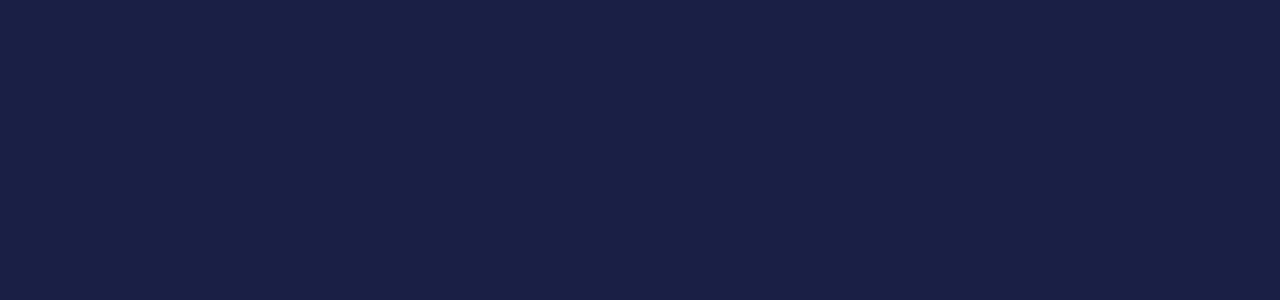
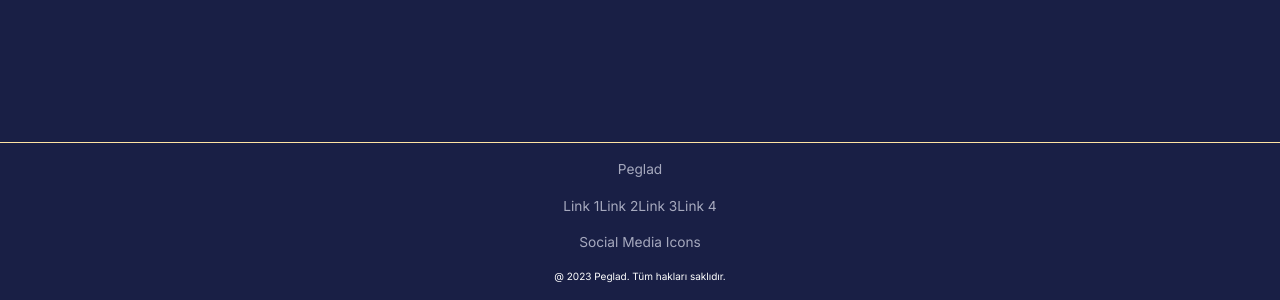
Before and after one commit to salihhugurr/business-landing, a React (Create React App) app: page /home in a window 1280 px wide. Shown: the part 722-1022 px from the top of the page. Before the commit the page ends 800 px from the top, so only its background shows below. Built offline with nearby package versions, Linux system fonts and the light colour scheme.

Commit message:
Footer Added -- Header & Sidebar & Navbar changes

```diff
--- /dev/null
+++ b/src/components/Footer.jsx
@@ -0,0 +1,81 @@
+import React from "react";
+import { Container, Typography, Link, Box, useTheme } from "@mui/material";
+import FlexBetween from "./FlexBetween";
+import { useTranslation } from "react-i18next";
+
+const Footer = () => {
+  const theme = useTheme();
+  const { t } = useTranslation();
+
+  return (
+    <footer>
+      <Box
+        flexDirection={"column"}
+        borderTop={1}
+        p={"1rem"}
+        sx={{
+          borderColor: theme.palette.secondary[300],
+          display: "flex",
+          justifyContent: "center",
+          alignItems: "center",
+        }}
+        gap="1rem"
+      >
+        <Typography
+          sx={{
+            color: theme.palette.primary[200],
+          }}
+        >
+          Peglad
+        </Typography>
+        <Box sx={{ display: "flex" }}>
+          <Typography
+            sx={{
+              color: theme.palette.primary[200],
+            }}
+          >
+            Link 1
+          </Typography>
+          <Typography
+            sx={{
+              color: theme.palette.primary[200],
+            }}
+          >
+            Link 2
+          </Typography>
+          <Typography
+            sx={{
+              color: theme.palette.primary[200],
+            }}
+          >
+            Link 3
+          </Typography>
+          <Typography
+            sx={{
+              color: theme.palette.primary[200],
+            }}
+          >
+            Link 4
+          </Typography>
+        </Box>
+        <Typography
+          sx={{
+            color: theme.palette.primary[200],
+          }}
+        >
+          Social Media Icons
+        </Typography>
+        <Typography
+          sx={{
+            color: theme.palette.primary[50],
+            fontSize: "10px",
+          }}
+        >
+          {t("Copyright")}
+        </Typography>
+      </Box>
+    </footer>
+  );
+};
+
+export default Footer;
--- a/src/components/Navbar.jsx
+++ b/src/components/Navbar.jsx
@@ -3,12 +3,10 @@ import {
   LightModeOutlined,
   DarkModeOutlined,
   Menu as MenuIcon,
-  ChevronLeftOutlined,
 } from "@mui/icons-material";
 import FlexBetween from "./FlexBetween";
 import { useDispatch } from "react-redux";
 import { setMode } from "state";
-import profileImage from "assets/profile.jpeg";
 import {
   AppBar,
   Button,
@@ -17,18 +15,14 @@ import {
   ListItem,
   ListItemText,
   ListItemButton,
-  InputBase,
-  Menu,
-  Box,
   Typography,
-  MenuItem,
   Toolbar,
   useTheme,
 } from "@mui/material";
 import { useLocation, useNavigate } from "react-router-dom";
 import { useTranslation } from "react-i18next";
 import i18next from "i18next";
-import Header from "./Header";
+import logo from "../assets/icon.svg";
 
 const navItems = [
   {
@@ -76,6 +70,14 @@ const Navbar = ({ isSidebarOpen, setIsSidebarOpen, isNonMobile }) => {
       <Toolbar sx={{ justifyContent: "space-between" }}>
         {/* LEFT SIDE */}
         <FlexBetween gap="1.5rem">
+          <img
+            src={logo}
+            style={{
+              height: isNonMobile ? 40 : 30,
+              width: isNonMobile ? 40 : 30,
+            }}
+            alt="Peglad."
+          />
           {isNonMobile && (
             <List sx={{ display: "flex" }}>
               {navItems.map(({ text, icon }) => {
@@ -104,9 +106,6 @@ const Navbar = ({ isSidebarOpen, setIsSidebarOpen, isNonMobile }) => {
                 );
               })}
             </List>
-          )}
-          {!isNonMobile && (
-            <Header title={active.toUpperCase()} fontSize="20px" />
           )}
         </FlexBetween>
 
--- a/src/components/Sidebar.jsx
+++ b/src/components/Sidebar.jsx
@@ -27,6 +27,7 @@ import { useLocation, useNavigate } from "react-router-dom";
 import FlexBetween from "./FlexBetween";
 import profileImage from "assets/profile.jpeg";
 import { useTranslation } from "react-i18next";
+import logo from "../assets/icon.svg";
 
 const navItems = [
   {
@@ -94,6 +95,11 @@ const Sidebar = ({
             <Box m={"1.5rem 2rem 2rem 3rem"}>
               <FlexBetween color={theme.palette.secondary.main}>
                 <Box display="flex" alignItems="center" gap="0.5rem">
+                  <img
+                    src={logo}
+                    style={{ height: 40, width: 40 }}
+                    alt="Peglad."
+                  />
                   <Typography variant="h4" fontWeight="bold">
                     Peglad
                   </Typography>
--- a/src/languages/translationEn.js
+++ b/src/languages/translationEn.js
@@ -5,4 +5,5 @@ export const translationEn = {
   Career: "Career",
   Contact: "Contact",
   Pages: "Pages",
+  Copyright: "@ 2023 Peglad. All rights reserved.",
 };
--- a/src/languages/translationTr.js
+++ b/src/languages/translationTr.js
@@ -5,4 +5,5 @@ export const translationTr = {
   Career: "Kariyer",
   Contact: "İletişim",
   Pages: "Sayfalar",
+  Copyright: "@ 2023 Peglad. Tüm hakları saklıdır.",
 };
--- a/src/scenes/about/index.jsx
+++ b/src/scenes/about/index.jsx
@@ -1,7 +1,7 @@
 import React from "react";
 
-const Dashboard = () => {
+const About = () => {
   return <div></div>;
 };
 
-export default Dashboard;
+export default About;
--- a/src/scenes/contact/index.jsx
+++ b/src/scenes/contact/index.jsx
@@ -1,7 +1,7 @@
 import React from "react";
 
-const Dashboard = () => {
+const Career = () => {
   return <div></div>;
 };
 
-export default Dashboard;
+export default Career;
--- a/src/scenes/home/index.jsx
+++ b/src/scenes/home/index.jsx
@@ -1,7 +1,9 @@
+import { Box } from "@mui/material";
+import Header from "components/Header";
 import React from "react";
 
-const Dashboard = () => {
-  return <div></div>;
+const Home = () => {
+  return <Box sx={{ display: "flex", minHeight: "100%" }}></Box>;
 };
 
-export default Dashboard;
+export default Home;
--- a/src/scenes/layout/index.jsx
+++ b/src/scenes/layout/index.jsx
@@ -4,6 +4,7 @@ import { Outlet } from "react-router-dom";
 import { useSelector } from "react-redux";
 import Navbar from "components/Navbar";
 import Sidebar from "components/Sidebar";
+import Footer from "components/Footer";
 
 const Layout = () => {
   const isNonMobile = useMediaQuery("(min-width: 600px");
@@ -23,6 +24,7 @@ const Layout = () => {
           setIsSidebarOpen={setIsSidebarOpen}
         />
         <Outlet />
+        <Footer />
       </Box>
     </Box>
   );
```
Also changed, not shown: src/assets/icon.svg (added).
